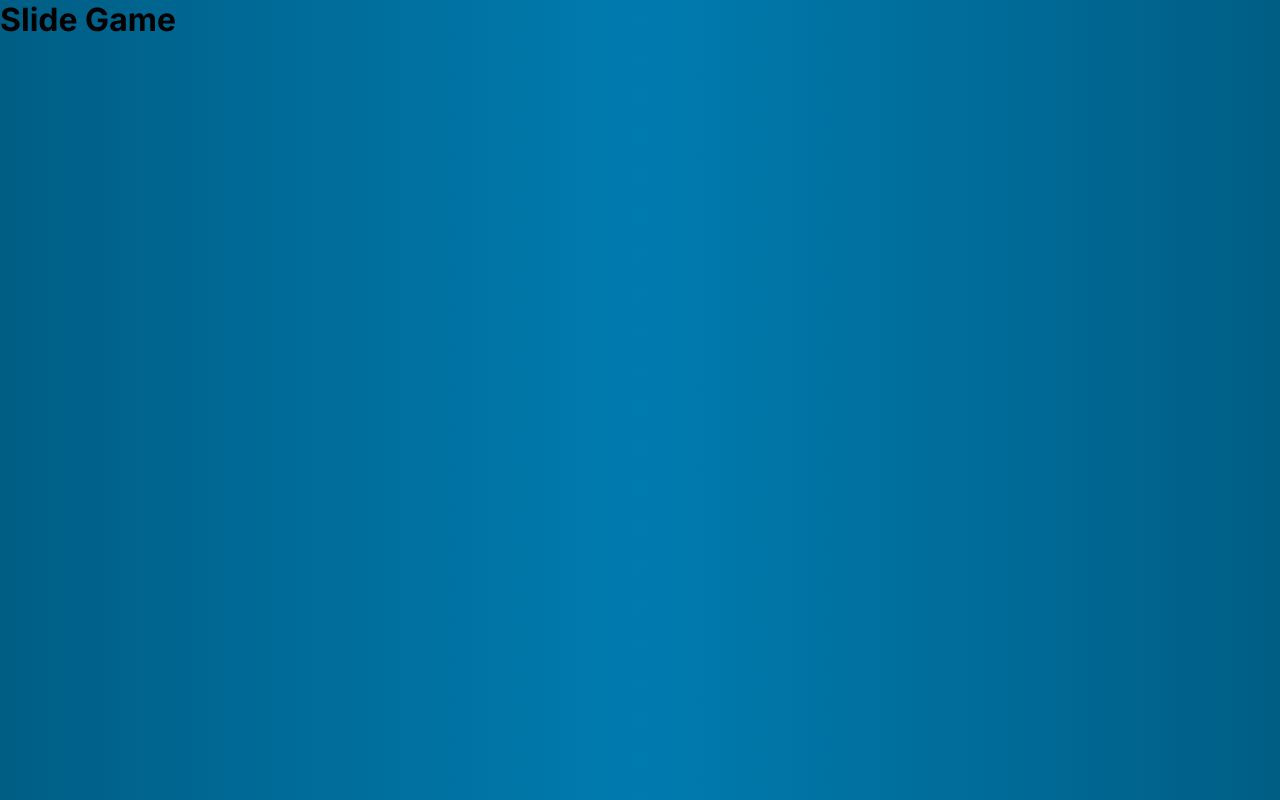
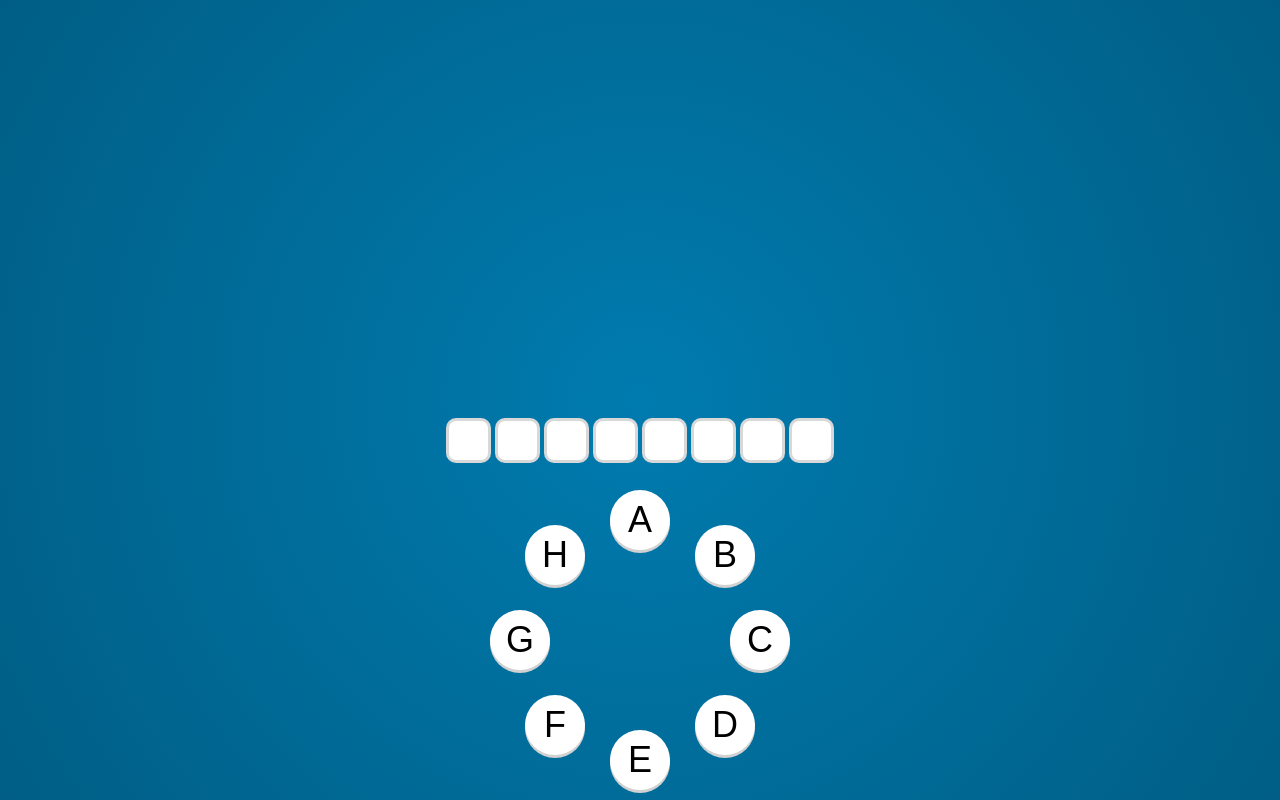
Before and after one commit to bconesta/sth-game, a Next.js app: page /games/slide in a window 1280 px wide. Built offline with nearby package versions, Linux system fonts and the light colour scheme.

Commit message:
Slider working

```diff
--- a/src/app/games/slide/page.jsx
+++ b/src/app/games/slide/page.jsx
@@ -1,9 +1,56 @@
-import styles from './page.module.scss'
+"use client"
+
+import Slider from '@/components/Slider/Slider';
+import styles from './page.module.scss';
+import { useEffect, useReducer, useState } from 'react';
 
 export default function SlideGame() {
+
+  const [queNumber, setQueNumber] = useState(0);
+  const [lettersArray, setLettersArray] = useState([]);
+
+  const [answer, setAnswer] = useState([]);
+  const handleAnswer = (answer) => setAnswer(answer);
+
+  const WHRatio = window.innerWidth/window.innerHeight;
+  const width = WHRatio > 1 ? window.innerHeight*0.3 : window.innerHeight*0.3;
+
+  const sliderSettings = {
+    width : width,
+    lineColor : '#a1ffa1',
+    rad : WHRatio > 1 ? 300 : 200,
+    charSize : width*0.1,
+    charColor : '#000',
+    charBgColor : '#fff',
+    charBgColorSelected : '#a1ffa1'
+  };
+
+  useEffect(()=>{
+    setLettersArray(['A','B','C','D','E','F','G', 'H'])
+  },[]);
+
   return (
-    <div>
-        <h1>Slide Game</h1>
+    <div className={styles.container}>
+        <div className={styles.questionBox}>
+
+        </div>
+        <div className={styles.answerBox}>
+          {lettersArray.map((letter, i)=>{
+            return(
+              <div key={letter+i} className={styles.answerChar}>
+                {answer[i]!==undefined ? lettersArray[answer[i]] : ''}
+              </div>
+            )
+          })}
+        </div>
+        <div className={styles.slideBox}>
+          <Slider
+            lettersArray={lettersArray}
+            handleAnswer={handleAnswer}
+            answer={answer}
+            settings={sliderSettings}
+          />
+        </div>
     </div>
   )
 }
--- a/src/app/games/slide/page.module.scss
+++ b/src/app/games/slide/page.module.scss
@@ -0,0 +1,38 @@
+.container{
+    height: 100vh;
+    .questionBox{
+        width: 100%;
+        height: 50%;
+        justify-content: center;
+        align-items: center;
+        display: flex;
+    }
+    .answerBox{
+        width: 100%;
+        height: 10%;
+        justify-content: center;
+        align-items: center;
+        display: flex;
+        .answerChar{
+            width: 45px;
+            height: 45px;
+            color: black;
+            background-color: white;
+            display: flex;
+            justify-content: center;
+            align-items: center;
+            font-size: 30px;
+            border: 3px solid rgba(0, 0, 0, 0.151);
+            border-radius: 10px;
+            margin: 0 2px;
+        }
+    }
+    .slideBox{
+        width: 100%;
+        height: 40%;
+        justify-content: center;
+        align-items: center;
+        display: flex;
+        position: relative;
+    }
+}
--- a/src/app/layout.jsx
+++ b/src/app/layout.jsx
@@ -4,8 +4,8 @@ import { Inter } from 'next/font/google'
 const inter = Inter({ subsets: ['latin'] })
 
 export const metadata = {
-  title: 'Create Next App',
-  description: 'Generated by create next app',
+  title: 'Wordland',
+  description: 'Wordland game',
 }
 
 export default function RootLayout({ children }) {
--- /dev/null
+++ b/src/components/Slider/SlideGrid/SlideGrid.jsx
@@ -0,0 +1,52 @@
+import React, { useEffect, useRef } from 'react'
+
+export default function SlideGrid({ lettersArray, rad, charBgColor, charBgColorSelected }) {
+
+  const letterSize = lettersArray[0] ? lettersArray[0].size : 60;
+
+  const styles = {
+    container : {
+      color : 'black',
+      position : 'relative',
+      width : rad*2+letterSize,
+      height : rad*2+letterSize
+    },
+    letter : {
+      position : 'absolute',
+      fontFamily: 'arial',
+      width : letterSize,
+      height : letterSize,
+      fontSize : letterSize*0.6,
+      borderRadius : '50%',
+      display : 'flex',
+      justifyContent : 'center',
+      alignItems : 'center',
+      cursor: 'pointer',
+      zIndex: 5
+    }
+  };
+
+  const setStyles = (char) => {
+    return {
+      ...styles.letter,
+      top : char.y,
+      left : char.x,
+      backgroundColor : char.selected ? charBgColorSelected : charBgColor,
+      boxShadow : char.selected ? `0px 3px ${charBgColorSelected}` : '0 3px #D1D1D1'
+    }
+  }
+
+  return (
+    <div style={styles.container}>
+      {lettersArray.map((letter, i)=>{
+        return(
+          <div
+            key={letter.letter+i} id={`${i}`}
+            style={setStyles(letter)}>
+              {letter.letter}
+          </div>
+        )
+      })}
+    </div>
+  )
+}
--- /dev/null
+++ b/src/components/Slider/SlideMap/SlideMap.jsx
@@ -0,0 +1,117 @@
+import { useEffect, useRef, useState } from 'react'
+
+export default function SlideMap({ dispatch, rad, lettersArray, lineWidth, lineColor, children, handleSelectedChars, selectedChars }) {
+
+  const [mouse, setMouse] = useState(false);
+
+  const canvasRef = useRef(null);
+
+  const styles = {
+    canvas : {
+        position : 'absolute',
+        left : 0,
+        top : 0
+    },
+    lineWidth : lineWidth || '18',
+    lineColor : lineColor || 'white'
+  }
+
+  const drawLine = (ctx, x1, y1, x2, y2) => {
+    ctx.beginPath();
+    ctx.moveTo(x1,y1);
+    ctx.lineTo(x2,y2);
+    ctx.closePath();
+    ctx.strokeStyle = styles.lineColor;
+    ctx.lineWidth = styles.lineWidth;
+    ctx.stroke();
+  }
+
+  const cleanCanvas = () => {
+    const canvas = canvasRef.current;
+    const ctx = canvas.getContext('2d');
+    ctx.clearRect(0, 0, window.innerWidth, window.innerHeight/2);
+    return ctx;
+  }
+
+
+  const start = e => {
+    if(e.target.id){
+      dispatch({type: 'select-by-id', payload: {id: e.target.id}});
+      handleSelectedChars([Number(e.target.id)]);
+    }
+  }
+
+  const move = e => {
+    if(e.target.id === '' && !mouse) return;
+    const xOffstet = canvasRef.current.getBoundingClientRect().left;
+    const yOffstet = canvasRef.current.getBoundingClientRect().top;
+    const corX = e.type.includes("mouse") ? e.pageX : e.changedTouches[0].pageX-xOffstet;
+    const corY = (e.type.includes("mouse") ? e.pageY : e.changedTouches[0].pageY)-yOffstet;
+    const ctx = cleanCanvas();
+    //Create lines between already selected chars
+    selectedChars.forEach((charId, index)=>{
+      if(index !== selectedChars.length-1){
+        const char = lettersArray[charId];
+        const nextChar = lettersArray[selectedChars[index+1]];
+        drawLine(ctx, char.x+char.size/2, char.y+char.size/2, nextChar.x+nextChar.size/2, nextChar.y+nextChar.size/2);
+      }
+    })
+    //Create line between last selected char and mouse/touch position
+    if(selectedChars.join("") !== ""){
+      const lastChar = lettersArray[selectedChars.slice(-1)];
+      drawLine(ctx, lastChar.x+lastChar.size/2, lastChar.y+lastChar.size/2, corX, corY);
+      //Analize if mouse/touch position is over a char and add it to selectedChars
+      lettersArray.forEach(char=>{
+        //Conditions to add char to selectedChars
+        const isNotSelected = !selectedChars.includes(char.id);
+        const isMouseClicked = (e.type.includes("mouse") && mouse) || !e.type.includes("mouse");
+        const isOverChar = (corX < char.x+char.size && corX > char.x) && (corY < char.y+char.size && corY > char.y);
+        if(isNotSelected && isOverChar && isMouseClicked){
+          handleSelectedChars([...selectedChars, char.id]);
+          dispatch({type: 'select-by-id', payload: {id: char.id}});
+        }
+      })
+    }
+  }
+
+  const end = e => {
+    handleSelectedChars([])
+    dispatch({type: 'unselect-all'});
+    //setMouse(false);
+    //props.handleChange(false);
+    //props.handleEnd(true);
+  }
+
+  useEffect(()=>{
+    if(selectedChars.join("") === "") cleanCanvas();
+  }, [selectedChars])
+
+  /*
+  useEffect(()=>{
+    setSelectedChars([])
+  }, [props.queNumber])*/
+
+  /*useEffect(()=>{
+    move(props.move)
+  }, [props.move])*/
+
+  return (
+    <div
+      onTouchStart={start}
+      onTouchMove={move}
+      onTouchEnd={end}
+      onTouchCancel={end}
+      //onMouseDown={start}
+      //onMouseMove={move}
+      //onMouseUp={end}
+    >
+        <canvas
+          ref={canvasRef}
+          style={styles.canvas}
+          height={rad*2+(lettersArray[0] ? lettersArray[0].size : 0)}
+          width={rad*2+(lettersArray[0] ? lettersArray[0].size : 0)}
+        />
+        {children}
+    </div>
+  )
+}
--- /dev/null
+++ b/src/components/Slider/Slider.jsx
@@ -0,0 +1,67 @@
+import { useEffect, useReducer, useState } from 'react';
+import SlideGrid from './SlideGrid/SlideGrid';
+import SlideMap from './SlideMap/SlideMap';
+
+function reducer(state, action){
+    switch (action.type) {
+        case 'define-chars':
+            return action.payload;
+        case 'select-by-id':
+            return state.map(char=>{
+                if(char.id===Number(action.payload.id)){
+                    return {...char, selected: true}
+                }
+                return char;
+            })
+        case 'unselect-all':{
+            return state.map(char=>{
+                return {...char, selected: false}
+            });
+        }
+    }
+
+    throw new Error(`Invalid '${action.type}' action type`);
+}
+
+function Slider({ lettersArray, handleAnswer, answer, settings }) {
+    const charSize = 60;
+    const rad = settings.width/2;
+
+    const [chars, dispatch] = useReducer(reducer, [{size: charSize}]);
+
+    useEffect(()=>{
+        const charsAux = lettersArray.map((letter, i)=>{
+          return {
+            id: i,
+            letter: letter,
+            x: Math.round(rad*(Math.sin((2*Math.PI/lettersArray.length)*i)+1)),
+            y: Math.round(rad*(-Math.cos((2*Math.PI/lettersArray.length)*i)+1)),
+            size: charSize,
+            selected: false
+          }
+        });
+        dispatch({type: 'define-chars', payload: charsAux})
+    },[lettersArray]);
+
+    return (
+        <div style={{position: 'relative', display: 'flex', justifyContent: 'center', alignItems: 'center'}}>
+            <SlideMap
+                lettersArray={chars}
+                rad={rad}
+                dispatch={dispatch}
+                handleSelectedChars={handleAnswer}
+                selectedChars={answer}
+                lineColor={settings.lineColor}
+            >
+                <SlideGrid
+                    lettersArray={chars}
+                    rad={rad}
+                    charBgColor={settings.charBgColor}
+                    charBgColorSelected={settings.charBgColorSelected}
+                />
+            </SlideMap>
+        </div>
+    )
+}
+
+export default Slider
```
